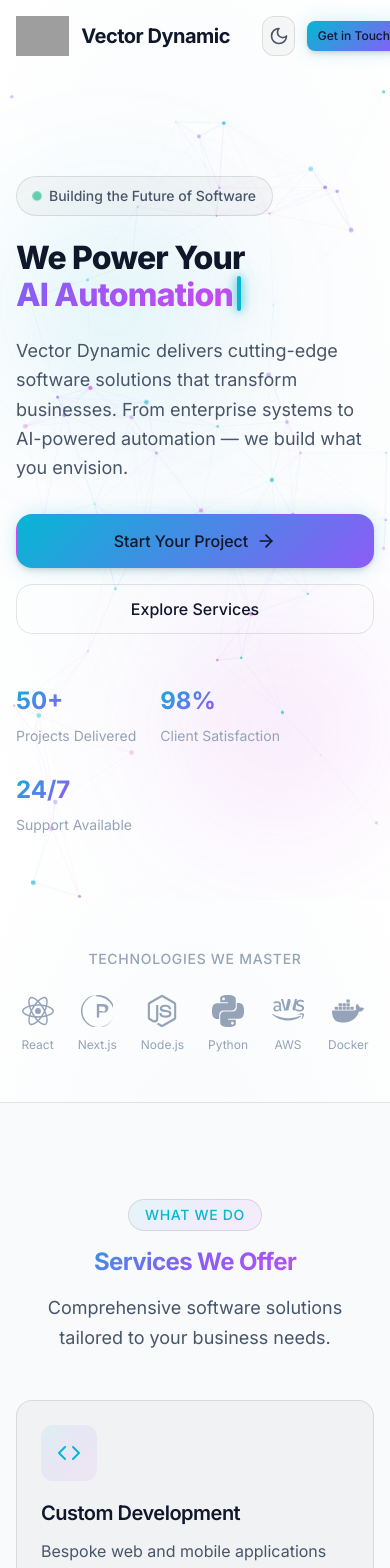
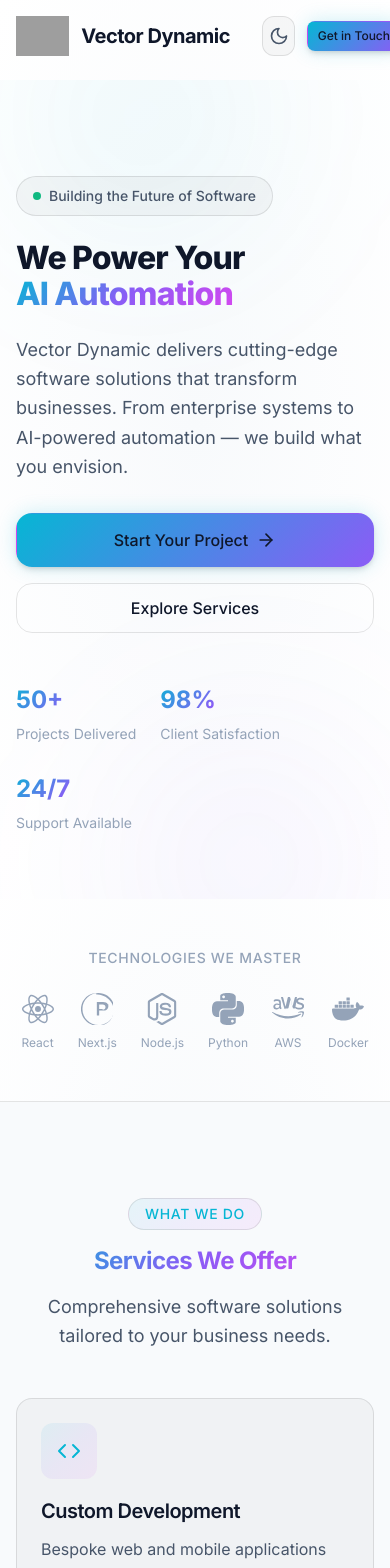
Before and after one commit to vectordynamic/vd-website, a Next.js app: page / in a window 390 px wide. Shown: the top 1568 px of the page. Built offline with nearby package versions, Linux system fonts and the light colour scheme; grey boxes are pictures that could not be loaded.

Commit message:
feat: Remove particle background, simplify hero section background effects, and refine content animations with CSS-based delays.

```diff
--- a/src/components/effects/ParticleBackground.jsx
+++ /dev/null
@@ -1,98 +0,0 @@
-'use client';
-
-import { useEffect, useRef } from 'react';
-import styles from './ParticleBackground.module.css';
-
-export default function ParticleBackground({ particleCount = 50 }) {
-  const canvasRef = useRef(null);
-
-  useEffect(() => {
-    const canvas = canvasRef.current;
-    if (!canvas) return;
-
-    const ctx = canvas.getContext('2d');
-    let animationFrameId;
-    let particles = [];
-
-    const resizeCanvas = () => {
-      canvas.width = window.innerWidth;
-      canvas.height = window.innerHeight;
-    };
-
-    const createParticles = () => {
-      particles = [];
-      for (let i = 0; i < particleCount; i++) {
-        particles.push({
-          x: Math.random() * canvas.width,
-          y: Math.random() * canvas.height,
-          radius: Math.random() * 2 + 0.5,
-          speedX: (Math.random() - 0.5) * 0.5,
-          speedY: (Math.random() - 0.5) * 0.5,
-          opacity: Math.random() * 0.5 + 0.2,
-          // Random color from our gradient palette
-          color: ['#06B6D4', '#8B5CF6', '#D946EF'][Math.floor(Math.random() * 3)],
-        });
-      }
-    };
-
-    const drawParticles = () => {
-      ctx.clearRect(0, 0, canvas.width, canvas.height);
-
-      particles.forEach((particle, index) => {
-        // Update position
-        particle.x += particle.speedX;
-        particle.y += particle.speedY;
-
-        // Wrap around edges
-        if (particle.x < 0) particle.x = canvas.width;
-        if (particle.x > canvas.width) particle.x = 0;
-        if (particle.y < 0) particle.y = canvas.height;
-        if (particle.y > canvas.height) particle.y = 0;
-
-        // Draw particle
-        ctx.beginPath();
-        ctx.arc(particle.x, particle.y, particle.radius, 0, Math.PI * 2);
-        ctx.fillStyle = particle.color;
-        ctx.globalAlpha = particle.opacity;
-        ctx.fill();
-
-        // Draw connections to nearby particles
-        particles.slice(index + 1).forEach(otherParticle => {
-          const distance = Math.hypot(
-            particle.x - otherParticle.x,
-            particle.y - otherParticle.y
-          );
-
-          if (distance < 150) {
-            ctx.beginPath();
-            ctx.moveTo(particle.x, particle.y);
-            ctx.lineTo(otherParticle.x, otherParticle.y);
-            ctx.strokeStyle = particle.color;
-            ctx.globalAlpha = (1 - distance / 150) * 0.2;
-            ctx.lineWidth = 0.5;
-            ctx.stroke();
-          }
-        });
-      });
-
-      ctx.globalAlpha = 1;
-      animationFrameId = requestAnimationFrame(drawParticles);
-    };
-
-    resizeCanvas();
-    createParticles();
-    drawParticles();
-
-    window.addEventListener('resize', () => {
-      resizeCanvas();
-      createParticles();
-    });
-
-    return () => {
-      cancelAnimationFrame(animationFrameId);
-      window.removeEventListener('resize', resizeCanvas);
-    };
-  }, [particleCount]);
-
-  return <canvas ref={canvasRef} className={styles.canvas} />;
-}
--- a/src/components/effects/ParticleBackground.module.css
+++ /dev/null
@@ -1,16 +0,0 @@
-.canvas {
-  position: absolute;
-  top: 0;
-  left: 0;
-  width: 100%;
-  height: 100%;
-  pointer-events: none;
-  z-index: 0;
-}
-
-/* Reduce motion for accessibility */
-@media (prefers-reduced-motion: reduce) {
-  .canvas {
-    display: none;
-  }
-}
--- a/src/components/sections/Hero.jsx
+++ b/src/components/sections/Hero.jsx
@@ -1,15 +1,8 @@
 'use client';
 
 import { useState, useEffect } from 'react';
-import dynamic from 'next/dynamic';
 import Button from '@/components/ui/Button';
 import styles from './Hero.module.css';
-
-// Dynamic import for particle effect (client-side only)
-const ParticleBackground = dynamic(
-  () => import('@/components/effects/ParticleBackground'),
-  { ssr: false }
-);
 
 const headlines = [
   'Enterprise Software',
@@ -40,7 +33,7 @@ export default function Hero() {
           charIndex++;
         } else {
           clearInterval(typeInterval);
-          setTimeout(() => setIsTyping(false), 2000);
+          setTimeout(() => setIsTyping(false), 2500);
         }
       }, 80);
       return () => clearInterval(typeInterval);
@@ -54,7 +47,7 @@ export default function Hero() {
           setCurrentHeadline((prev) => (prev + 1) % headlines.length);
           setIsTyping(true);
         }
-      }, 40);
+      }, 50);
       charIndex = headline.length;
       return () => clearInterval(deleteInterval);
     }
@@ -62,12 +55,10 @@ export default function Hero() {
 
   return (
     <section className={styles.hero}>
-      {/* Background Effects */}
+      {/* Subtle Background */}
       <div className={styles.background}>
-        <ParticleBackground particleCount={60} />
         <div className={styles.gradientOrb1}></div>
         <div className={styles.gradientOrb2}></div>
-        <div className={styles.gridPattern}></div>
       </div>
 
       <div className="container">
--- a/src/components/sections/Hero.module.css
+++ b/src/components/sections/Hero.module.css
@@ -7,7 +7,7 @@
   overflow: hidden;
 }
 
-/* Background Effects */
+/* Subtle Background - Clean gradients */
 .background {
   position: absolute;
   inset: 0;
@@ -16,55 +16,38 @@
 
 .gradientOrb1 {
   position: absolute;
-  top: 10%;
-  left: -10%;
-  width: 600px;
-  height: 600px;
-  background: radial-gradient(circle, rgba(6, 182, 212, 0.15) 0%, transparent 70%);
+  top: -20%;
+  left: -15%;
+  width: 700px;
+  height: 700px;
+  background: radial-gradient(circle, rgba(6, 182, 212, 0.08) 0%, transparent 70%);
   border-radius: 50%;
-  filter: blur(60px);
-  animation: float 8s ease-in-out infinite;
+  filter: blur(80px);
 }
 
 .gradientOrb2 {
   position: absolute;
-  bottom: 0%;
-  right: -10%;
-  width: 500px;
-  height: 500px;
-  background: radial-gradient(circle, rgba(217, 70, 239, 0.15) 0%, transparent 70%);
+  bottom: -20%;
+  right: -15%;
+  width: 600px;
+  height: 600px;
+  background: radial-gradient(circle, rgba(139, 92, 246, 0.08) 0%, transparent 70%);
   border-radius: 50%;
-  filter: blur(60px);
-  animation: float 10s ease-in-out infinite reverse;
+  filter: blur(80px);
 }
 
-.gridPattern {
-  position: absolute;
-  inset: 0;
-  background-image:
-    linear-gradient(rgba(255, 255, 255, 0.02) 1px, transparent 1px),
-    linear-gradient(90deg, rgba(255, 255, 255, 0.02) 1px, transparent 1px);
-  background-size: 60px 60px;
-  mask-image: radial-gradient(ellipse at center, black 0%, transparent 70%);
-}
-
-@keyframes float {
-  0%, 100% { transform: translateY(0) scale(1); }
-  50% { transform: translateY(-30px) scale(1.05); }
-}
-
-/* Content */
+/* Content - Elegant fade-in */
 .content {
   position: relative;
   z-index: 1;
   max-width: 800px;
-  animation: fadeInUp 0.8s ease-out;
+  animation: fadeIn 1s ease-out;
 }
 
-@keyframes fadeInUp {
+@keyframes fadeIn {
   from {
     opacity: 0;
-    transform: translateY(30px);
+    transform: translateY(20px);
   }
   to {
     opacity: 1;
@@ -85,7 +68,8 @@
   font-weight: var(--font-medium);
   color: var(--color-text-secondary);
   margin-bottom: var(--space-6);
-  animation: fadeInUp 0.8s ease-out 0.1s backwards;
+  opacity: 0;
+  animation: fadeIn 0.8s ease-out 0.2s forwards;
 }
 
 .badgeDot {
@@ -93,12 +77,6 @@
   height: 8px;
   background: var(--color-success);
   border-radius: 50%;
-  animation: pulse 2s ease-in-out infinite;
-}
-
-@keyframes pulse {
-  0%, 100% { opacity: 1; transform: scale(1); }
-  50% { opacity: 0.6; transform: scale(1.2); }
 }
 
 /* Title */
@@ -108,7 +86,8 @@
   line-height: 1.1;
   margin-bottom: var(--space-6);
   color: var(--color-text-primary);
-  animation: fadeInUp 0.8s ease-out 0.2s backwards;
+  opacity: 0;
+  animation: fadeIn 0.8s ease-out 0.3s forwards;
 }
 
 .typewriter {
@@ -117,26 +96,18 @@
   -webkit-background-clip: text;
   -webkit-text-fill-color: transparent;
   background-clip: text;
-  background-size: 200% 200%;
-  animation: gradientShift 5s ease infinite;
 }
 
-@keyframes gradientShift {
-  0%, 100% { background-position: 0% 50%; }
-  50% { background-position: 100% 50%; }
-}
-
-/* Cursor - More visible */
+/* Cursor - Subtle */
 .cursor {
   display: inline-block;
-  width: 4px;
-  height: 1.1em;
+  width: 3px;
+  height: 1em;
   background: var(--color-cyan);
   margin-left: 4px;
-  margin-bottom: -0.15em;
+  margin-bottom: -0.1em;
   border-radius: 2px;
-  animation: blink 0.8s ease-in-out infinite;
-  box-shadow: 0 0 10px var(--color-cyan), 0 0 20px rgba(6, 182, 212, 0.5);
+  animation: blink 1s ease-in-out infinite;
 }
 
 @keyframes blink {
@@ -151,7 +122,8 @@
   line-height: var(--leading-relaxed);
   margin-bottom: var(--space-8);
   max-width: 600px;
-  animation: fadeInUp 0.8s ease-out 0.3s backwards;
+  opacity: 0;
+  animation: fadeIn 0.8s ease-out 0.4s forwards;
 }
 
 /* CTA */
@@ -159,14 +131,16 @@
   display: flex;
   gap: var(--space-4);
   margin-bottom: var(--space-12);
-  animation: fadeInUp 0.8s ease-out 0.4s backwards;
+  opacity: 0;
+  animation: fadeIn 0.8s ease-out 0.5s forwards;
 }
 
 /* Stats */
 .stats {
   display: flex;
   gap: var(--space-10);
-  animation: fadeInUp 0.8s ease-out 0.5s backwards;
+  opacity: 0;
+  animation: fadeIn 0.8s ease-out 0.6s forwards;
 }
 
 .stat {
@@ -203,35 +177,31 @@
   font-size: var(--text-xs);
   text-transform: uppercase;
   letter-spacing: var(--tracking-wider);
-  animation: fadeIn 1s ease-out 1s backwards;
+  opacity: 0;
+  animation: fadeIn 0.8s ease-out 1s forwards;
 }
 
 .mouse {
-  width: 24px;
-  height: 40px;
+  width: 22px;
+  height: 36px;
   border: 2px solid var(--color-border-hover);
-  border-radius: 12px;
+  border-radius: 11px;
   display: flex;
   justify-content: center;
   padding-top: 8px;
 }
 
 .wheel {
-  width: 4px;
-  height: 8px;
-  background: var(--color-cyan);
+  width: 3px;
+  height: 6px;
+  background: var(--color-text-muted);
   border-radius: 2px;
   animation: scroll 2s ease-in-out infinite;
 }
 
 @keyframes scroll {
   0%, 100% { transform: translateY(0); opacity: 1; }
-  50% { transform: translateY(8px); opacity: 0.3; }
-}
-
-@keyframes fadeIn {
-  from { opacity: 0; }
-  to { opacity: 1; }
+  50% { transform: translateY(6px); opacity: 0.3; }
 }
 
 /* Responsive */
@@ -273,10 +243,4 @@
   .scrollIndicator {
     display: none;
   }
-
-  .gradientOrb1,
-  .gradientOrb2 {
-    width: 300px;
-    height: 300px;
-  }
 }
--- a/src/components/sections/ServicesOverview.module.css
+++ b/src/components/sections/ServicesOverview.module.css
@@ -1,6 +1,14 @@
 .section {
   padding: var(--space-24) 0;
   background: var(--color-bg-secondary);
+  opacity: 0;
+  animation: fadeIn 0.8s ease-out forwards;
+}
+
+@keyframes fadeIn {
+  to {
+    opacity: 1;
+  }
 }
 
 .header {
@@ -48,13 +56,23 @@
 .serviceCard {
   display: block;
   opacity: 0;
-  transform: translateY(30px);
-  transition: all 0.5s var(--ease-out);
+  animation: fadeInUp 0.6s ease-out forwards;
 }
 
-.serviceCard.visible {
-  opacity: 1;
-  transform: translateY(0);
+.serviceCard:nth-child(1) { animation-delay: 0.1s; }
+.serviceCard:nth-child(2) { animation-delay: 0.2s; }
+.serviceCard:nth-child(3) { animation-delay: 0.3s; }
+.serviceCard:nth-child(4) { animation-delay: 0.4s; }
+
+@keyframes fadeInUp {
+  from {
+    opacity: 0;
+    transform: translateY(20px);
+  }
+  to {
+    opacity: 1;
+    transform: translateY(0);
+  }
 }
 
 .cardLink {
--- a/src/styles/components/cards.css
+++ b/src/styles/components/cards.css
@@ -38,8 +38,8 @@
 }
 
 .card-interactive:hover {
-  transform: translateY(-8px) scale(1.02);
-  box-shadow: var(--shadow-xl), var(--shadow-glow-primary);
+  transform: translateY(-4px);
+  box-shadow: var(--shadow-lg);
   border-color: var(--color-border-hover);
 }
 
```
Also changed, not shown: src/components/sections/ServicesOverview.jsx (+2 -29 lines).
